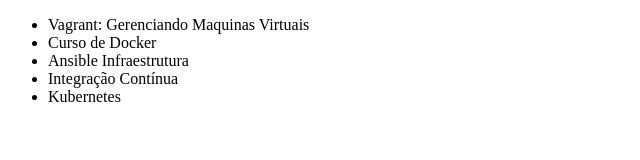
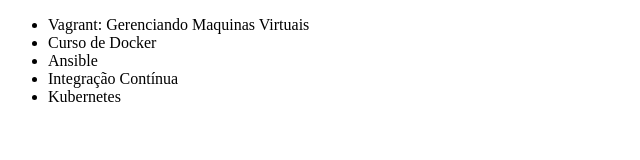
Before and after one commit to biancamoura-wbj/alura-git, a plain HTML site: page index.html in a window 1280 px wide. Shown: the whole page, without its empty margins (0-640 px from the left). Drawn offline with Linux system fonts and the light colour scheme.

Commit message:
Revert "Alteração do Ansible"
This reverts commit b07c4061c34818ee8fcbfc8696c4b6e5bc570e7e.

```diff
--- a/index.html
+++ b/index.html
@@ -8,7 +8,7 @@
     <ul>
         <li>Vagrant: Gerenciando Maquinas Virtuais</li>
         <li>Curso de Docker</li>
-        <li>Ansible Infraestrutura</li>
+        <li>Ansible</li>
         <li>Integração Contínua</li>
         <li>Kubernetes</li>
     </ul>
```
